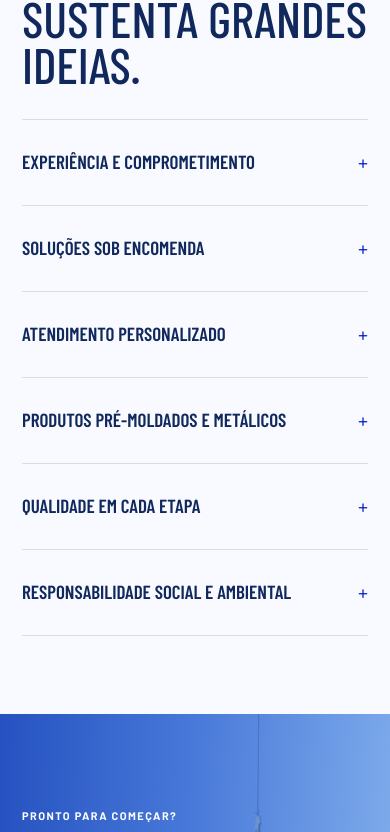
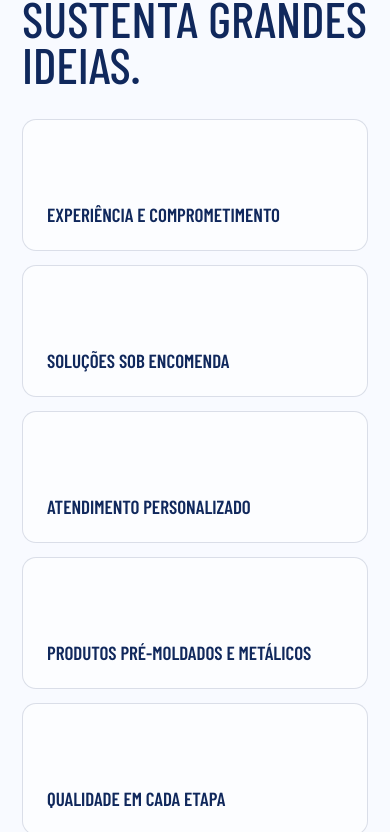
Before and after one commit to afucuhara/diupav-barracoes, a Next.js app: page / in a window 390 px wide. Shown: the part 5832-6664 px from the top of the page. Built offline with nearby package versions, Linux system fonts and the light colour scheme; a web font is replaced by a local one.

Commit message:
Organiza diferenciais e adiciona favicon

```diff
--- a/app/globals.css
+++ b/app/globals.css
@@ -98,8 +98,9 @@ h1 em { color: var(--green); font-style: normal; }
 .differentials { padding: 105px clamp(30px, 7vw, 108px); display: grid; grid-template-columns: .8fr 1.2fr; gap: 8vw; }
 .differentials-head { position: sticky; top: 35px; height: fit-content; }
 .differentials h2 { font-size: clamp(50px, 5.5vw, 78px); line-height: .92; }
-.difference-list { border-top: 1px solid var(--line); }
-.difference-list > div { min-height: 86px; display: grid; grid-template-columns: 1fr auto; gap: 18px; align-items: center; border-bottom: 1px solid var(--line); }
+.difference-list { display: grid; grid-template-columns: repeat(2, minmax(0, 1fr)); gap: 14px; }
+.difference-list > div { min-height: 132px; display: flex; align-items: flex-end; padding: 24px; border: 1px solid var(--line); border-radius: 14px; background: rgba(255,255,255,.56); transition: transform .2s ease, border-color .2s ease, box-shadow .2s ease; }
+.difference-list > div:hover { transform: translateY(-3px); border-color: rgba(0,33,250,.34); box-shadow: 0 14px 28px rgba(16,40,92,.08); }
 .difference-list span { font: 600 11px/1 var(--font-barlow); color: var(--green-dark); }
 .difference-list strong { font: 600 23px/1.1 var(--font-barlow-condensed); text-transform: uppercase; }
 .difference-list i { font-style: normal; color: var(--green-dark); font-size: 20px; }
@@ -295,7 +296,7 @@ h1 em { color: var(--green); font-style: normal; }
   .services-grid { grid-template-columns: 1fr; margin: 0 22px; }.service-card { min-height: 340px; padding: 27px; }
   .section-action { padding: 30px 22px 75px; justify-content: flex-start; }
   .order-copy { padding: 78px 22px; }.order-art { min-height: 300px; }
-  .differentials { padding: 78px 22px; }.difference-list strong { font-size: 19px; }
+  .differentials { padding: 78px 22px; }.difference-list { grid-template-columns: 1fr; }.difference-list strong { font-size: 19px; }
   .about-number { padding: 55px 22px; min-height: 355px; }.about-number strong { font-size: 210px; }.about-copy { padding: 75px 22px; }
   .budget-cta { padding: 82px 22px; min-height: 590px; }.budget-cta h2 { font-size: 68px; }
   .site-footer { padding: 40px 22px 18px; }.footer-main { grid-template-columns: 1fr; gap: 32px; padding-bottom: 28px; }.footer-bottom { flex-direction: column; gap: 10px; }
--- a/app/layout.tsx
+++ b/app/layout.tsx
@@ -9,6 +9,7 @@ export const metadata: Metadata = {
   metadataBase: new URL('https://www.diupav.com.br'),
   title: 'DiuPav Barracões | Estruturas Pré-Moldadas e Metálicas',
   description: 'Barracões pré-moldados, estruturas metálicas, fechamentos, mezaninos, pisos, portas, treliças e soluções sob encomenda em Contenda, Lapa e região.',
+  icons: { icon: '/favicon.png', shortcut: '/favicon.png', apple: '/favicon.png' },
   openGraph: {
     title: 'DiuPav Barracões | Estruturas Pré-Moldadas e Metálicas',
     description: 'Soluções sob encomenda para construir com resistência, qualidade e confiança.',
--- a/app/page.tsx
+++ b/app/page.tsx
@@ -76,7 +76,7 @@ export default function Home() {
       <Reveal><section className="differentials" id="empresa">
         <div className="differentials-head"><div className="section-kicker">Por que a DiuPav</div><h2>Compromisso que sustenta grandes ideias.</h2></div>
         <div className="difference-list">
-          {differentials.map((item) => <div key={item}><strong>{item}</strong><i aria-hidden="true">+</i></div>)}
+          {differentials.map((item) => <div key={item}><strong>{item}</strong></div>)}
         </div>
       </section></Reveal>
 
```
Also changed, not shown: public/favicon.png (added).
